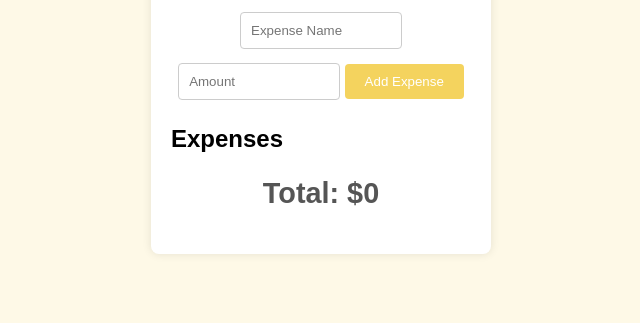
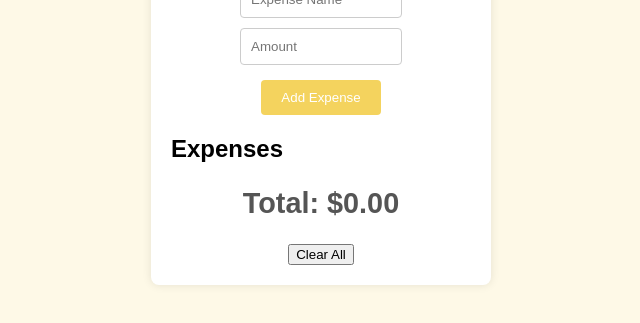
Before and after one commit to aaronsfunstuff/simple-budget-tracker, a plain HTML site: page index.html in a window 1280 px wide. Shown: the part 319-642 px from the top of the page, without its empty margins (319-959 px from the left). Drawn offline with Linux system fonts and the light colour scheme.

Commit message:
Update index.html

```diff
--- a/index.html
+++ b/index.html
@@ -12,14 +12,19 @@
         <div class="new-expense">
             <input type="text" id="expense-name" placeholder="Expense Name">
             <input type="number" id="expense-amount" placeholder="Amount">
-            <button onclick="addExpense()">Add Expense</button>
         </div>
+       <div class="new-expense">
+      <button onclick="addExpense()">Add Expense</button>
+      </div>
         <div class="expenses-list">
             <h2>Expenses</h2>
             <ul id="expenses"></ul>
         </div>
         <div class="total">
-            <h2>Total: $<span id="total-amount">0</span></h2>
+            <h2>Total: $<span id="total-amount">0.00</span></h2>
+        </div>
+        <div class="actions">
+            <button onclick="clearAllExpenses()">Clear All</button>
         </div>
     </div>
     <script src="script.js"></script>
```
